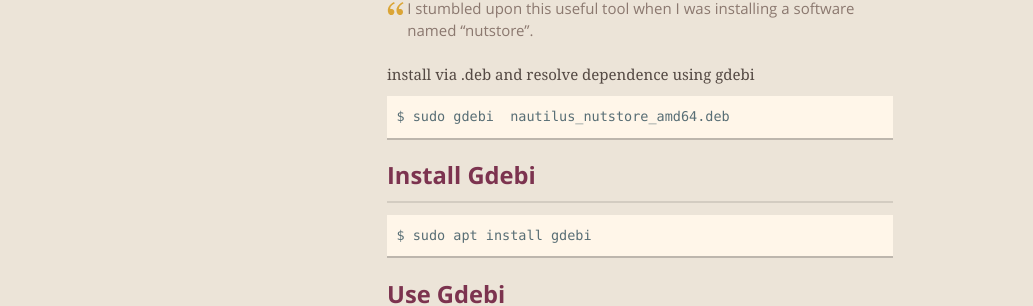
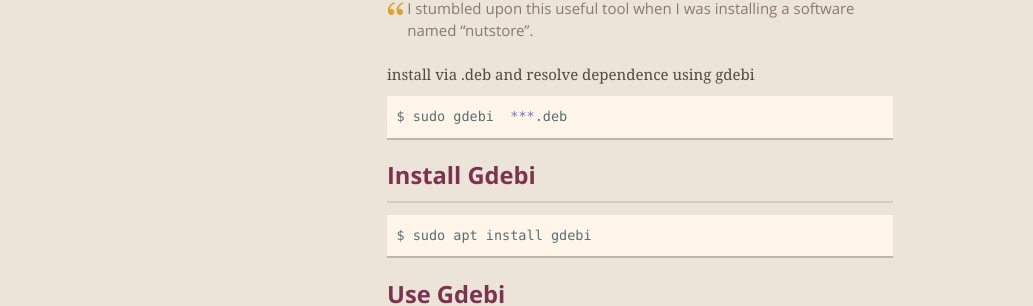
Before and after one commit to Zee-hash/zee-hash.github.io, a Jekyll site: the page built from _posts/2020-08-06-Gdebi-usages.markdown, in a window 1280 px wide. Shown: the part 387-693 px from the top of the page, without its empty margins (0-1033 px from the left). Built offline with Jekyll 4.4.1, drawn with Linux system fonts in a browser that asks for light colours.

Commit message:
hide sensetive info

````diff
--- a/_posts/2020-08-06-Gdebi-usages.markdown
+++ b/_posts/2020-08-06-Gdebi-usages.markdown
@@ -11,7 +11,7 @@ tags:  ["deb files' dependencies", "linux"]
 
 install via .deb and resolve dependence using gdebi
 ```bash
-$ sudo gdebi  nautilus_nutstore_amd64.deb
+$ sudo gdebi  ***.deb
 ```
 
 ## Install Gdebi
````
